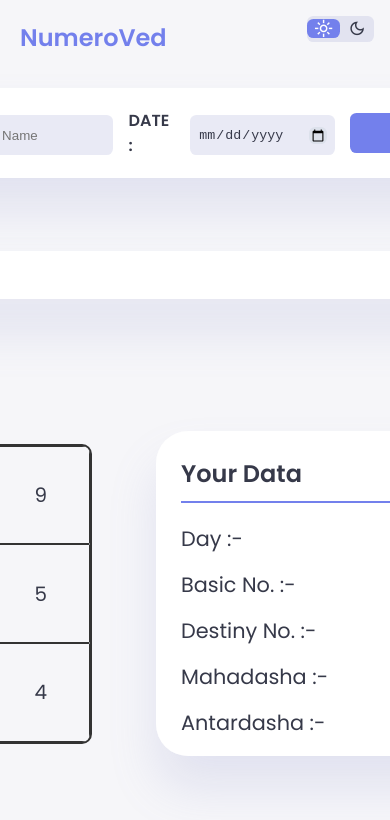
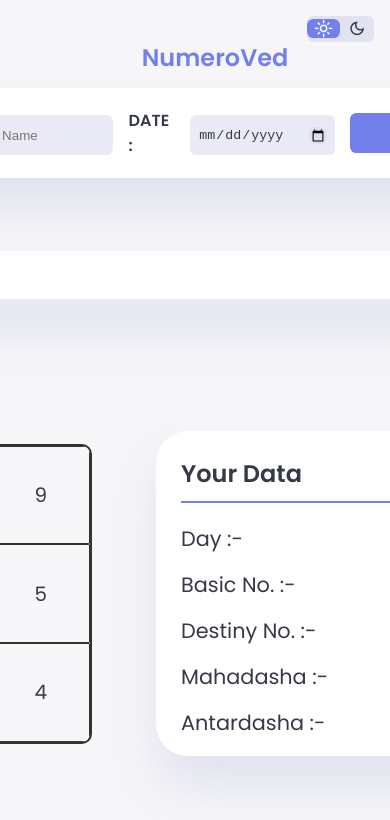
Before and after one commit to Ritesh051/Numerology-chart, a plain HTML site: page index.html in a window 390 px wide. Shown: the top 820 px of the page. Drawn offline with nearby package versions, Linux system fonts and the light colour scheme.

Commit message:
phone view check

```diff
--- a/style.css
+++ b/style.css
@@ -329,3 +329,15 @@ body[data-theme='dark'] .theme-toggler span.active {
     background: var(--color-dark);
     color: var(--color-white);
 }
+
+@media screen and (max-width: 480px) {
+    #siteName {
+        display: flex;
+        justify-content: center;
+        align-items: flex-start;
+        text-align: center;
+        width: 100%;
+        padding-top: 20px;
+        color: var(--color-primary);
+    }
+}
```
